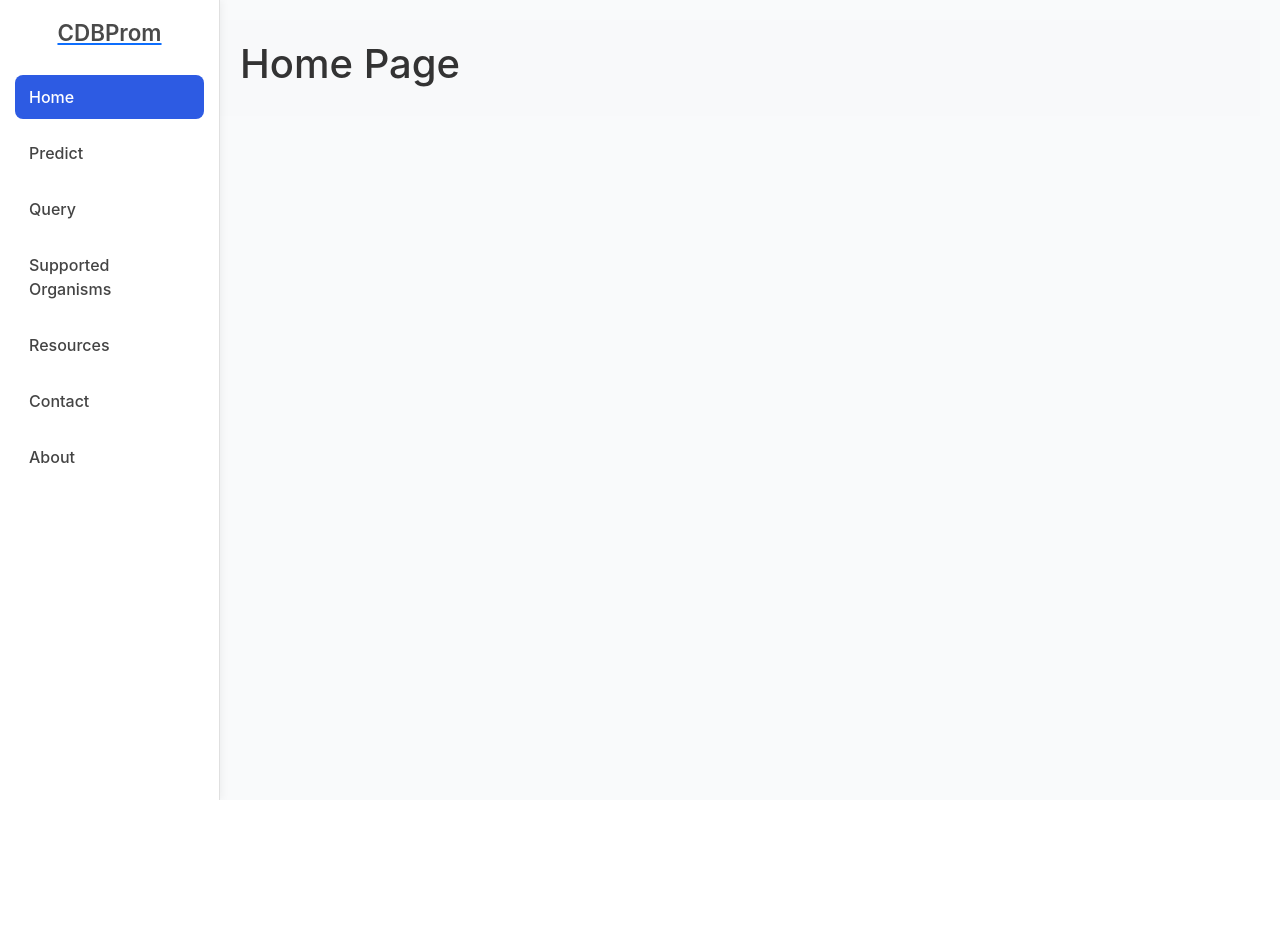
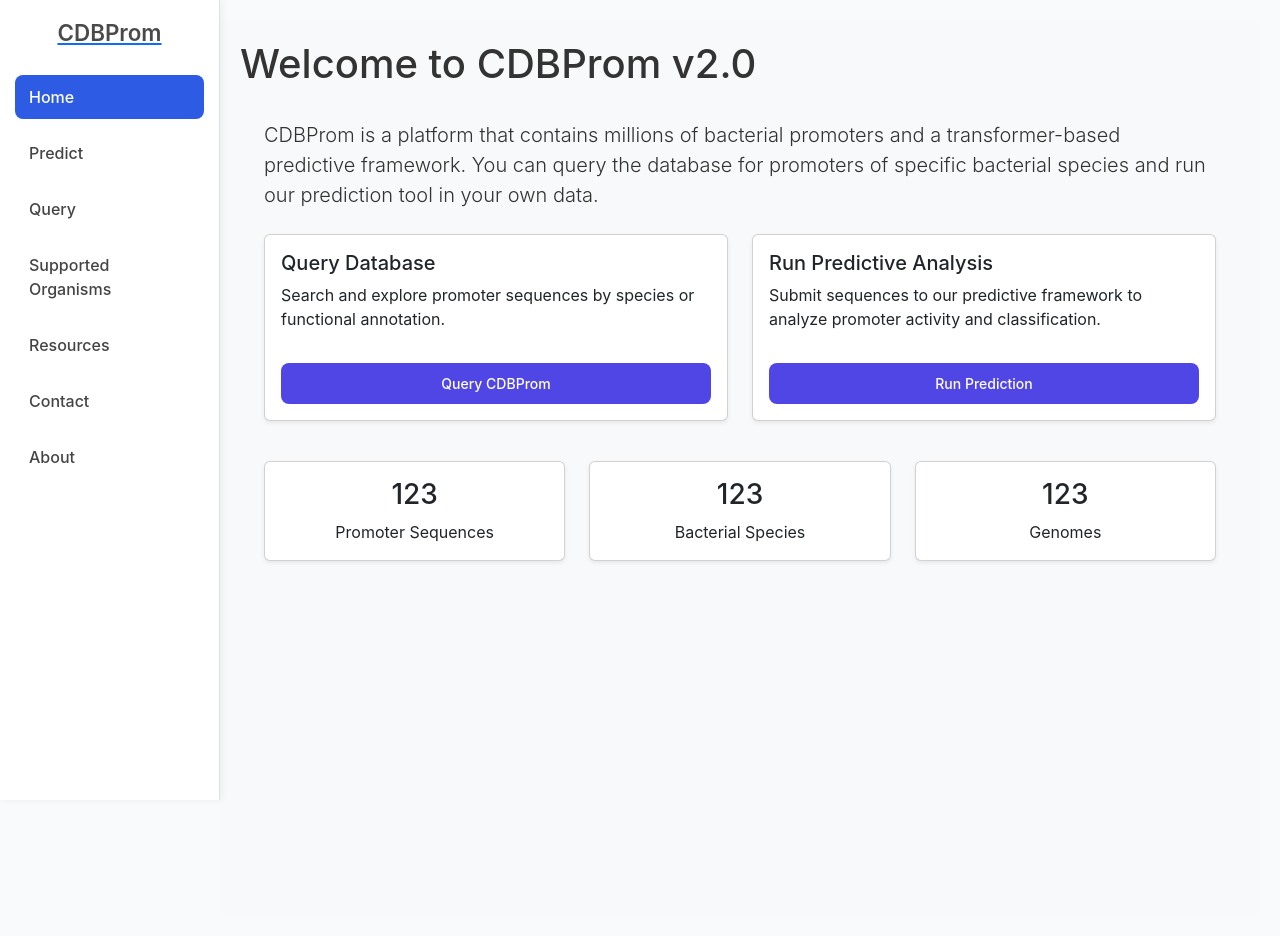
Before and after one commit to gustavsganzerla/cdbprom_v2, a Django app: page /home/ in a window 1280 px wide. Before the commit the page ends 800 px from the top, so only its background shows below. Run offline with Django 5.2, Linux system fonts and the light colour scheme; some libraries are stand-ins or nearby versions.

Commit message:
homepage & search queries shown in results

```diff
--- a/frontend/core/static/js/reset.js
+++ b/frontend/core/static/js/reset.js
@@ -3,6 +3,7 @@ document.addEventListener("DOMContentLoaded", () => {
   const form1 = document.getElementById("query-form");
   const resultsDiv = document.getElementById("results");
   const resultsTable = document.getElementById("results-table");
+  const resultsQuery = document.getElementById("results-query");
   const resultsCount = document.getElementById("results-count");
   const pagination = document.getElementById("pagination");
   const downloadContainer = document.getElementById('download-container');
@@ -16,6 +17,7 @@ document.addEventListener("DOMContentLoaded", () => {
 
     // clear results
     resultsDiv.innerHTML = "";
+    resultsQuery.innerHTML = "";
     resultsCount.innerHTML = "";
     pagination.innerHTML = "";
     downloadContainer.innerHTML = "";
--- a/frontend/core/templates/core/about.html
+++ b/frontend/core/templates/core/about.html
@@ -63,10 +63,10 @@
 
 </style>
 
-
+<h1>About <strong>CDBProm</strong></h1>
 <div class="about-tab">
     <div class="about-tab">
-        <h2>About <strong>CDBProm</strong></h2>
+
 
         <!-- Funding Section -->
         <div class="about-section">
--- a/frontend/core/templates/core/home.html
+++ b/frontend/core/templates/core/home.html
@@ -3,6 +3,81 @@
 {% block title %}Home{% endblock %}
 
 {% block content %}
-<h1>Home Page</h1>
+
+<h1>Welcome to CDBProm v2.0</h1>
+<main class="ml-64 p-4 bg-light min-vh-100">
+    <div class="mb-4">
+
+        <p class="lead">
+            CDBProm is a platform that contains millions of bacterial promoters and a transformer-based predictive framework. You can query the database for promoters of specific bacterial species and run our prediction tool in your own data.
+        </p>
+    </div>
+
+    <!-- Functionality Cards -->
+    <div class="row mb-4">
+        <!-- Query DB -->
+        <div class="col-md-6 mb-3">
+            <div class="card h-100 shadow-sm">
+                <div class="card-body d-flex flex-column">
+                    <h5 class="card-title">Query Database</h5>
+                    <p class="card-text flex-grow-1">
+                        Search and explore promoter sequences by species or functional annotation.
+                    </p>
+                    <a href="{% url 'query' %}" class="btn btn-primary mt-3">Query CDBProm</a>
+                </div>
+            </div>
+        </div>
+
+        <!-- Predictive Framework -->
+        <div class="col-md-6 mb-3">
+            <div class="card h-100 shadow-sm">
+                <div class="card-body d-flex flex-column">
+                    <h5 class="card-title">Run Predictive Analysis</h5>
+                    <p class="card-text flex-grow-1">
+                        Submit sequences to our predictive framework to analyze promoter activity and classification.
+                    </p>
+                    <a href="{% url 'predict' %}" class="btn btn-success mt-3">Run Prediction</a>
+                </div>
+            </div>
+        </div>
+    </div>
+
+    <!-- Stats Cards -->
+    <div class="row">
+        <!-- Total Promoters -->
+        <div class="col-md-4 mb-3">
+            <div class="card text-center shadow-sm">
+                <div class="card-body">
+                    <h3 class="card-title">123</h3>
+                    <p class="card-text">Promoter Sequences</p>
+                </div>
+            </div>
+        </div>
+
+        <!-- Total Species -->
+        <div class="col-md-4 mb-3">
+            <div class="card text-center shadow-sm">
+                <div class="card-body">
+                    <h3 class="card-title">123</h3>
+                    <p class="card-text">Bacterial Species</p>
+                </div>
+            </div>
+        </div>
+        <!-- Total Genomes -->
+        <div class="col-md-4 mb-3">
+            <div class="card text-center shadow-sm">
+                <div class="card-body">
+                    <h3 class="card-title">123</h3>
+                    <p class="card-text">Genomes</p>
+                </div>
+            </div>
+        </div>
+
+
+    </div>
+</main>
+
+
+
 
 {% endblock %}
--- a/frontend/core/templates/core/query.html
+++ b/frontend/core/templates/core/query.html
@@ -35,6 +35,7 @@
 
 <!-- Results Section -->
 <div id="results" class="results-section"></div>
+<p id="results-query"></p>
 <p id="results-count"></p>
 <div id="download-container"></div>
 
--- a/frontend/core/templates/core/resources.html
+++ b/frontend/core/templates/core/resources.html
@@ -65,7 +65,7 @@
 </style>
 
 
-
+<h1>Resources</h1>
 <div class="resources-tab">
 
     <!-- API Group -->
--- a/frontend/core/views.py
+++ b/frontend/core/views.py
@@ -49,9 +49,9 @@ def about(request):
 def organisms(request):
     organisms = (
         PromoterModel.objects
-        .values('organism_name')       # group by organism_name
-        .annotate(count=Count('id'))   # count how many per organism
-        .order_by('organism_name')     # optional: order alphabetically
+        .values('organism_name')
+        .annotate(count=Count('id'))
+        .order_by('organism_name')
     )
 
     return render(request, 'core/organisms.html', {'organisms': organisms})
--- a/frontend/templates/base.html
+++ b/frontend/templates/base.html
@@ -1,3 +1,5 @@
+{% load static%}
+
 <!DOCTYPE html>
 <html lang="en">
     <head>
@@ -319,4 +321,5 @@
     </div>
 
 </body>
+
 </html>
```
Also changed, not shown: frontend/core/static/js/query.js (+11 -1 lines), frontend/core/templates/core/organisms.html (+5 -2 lines).
